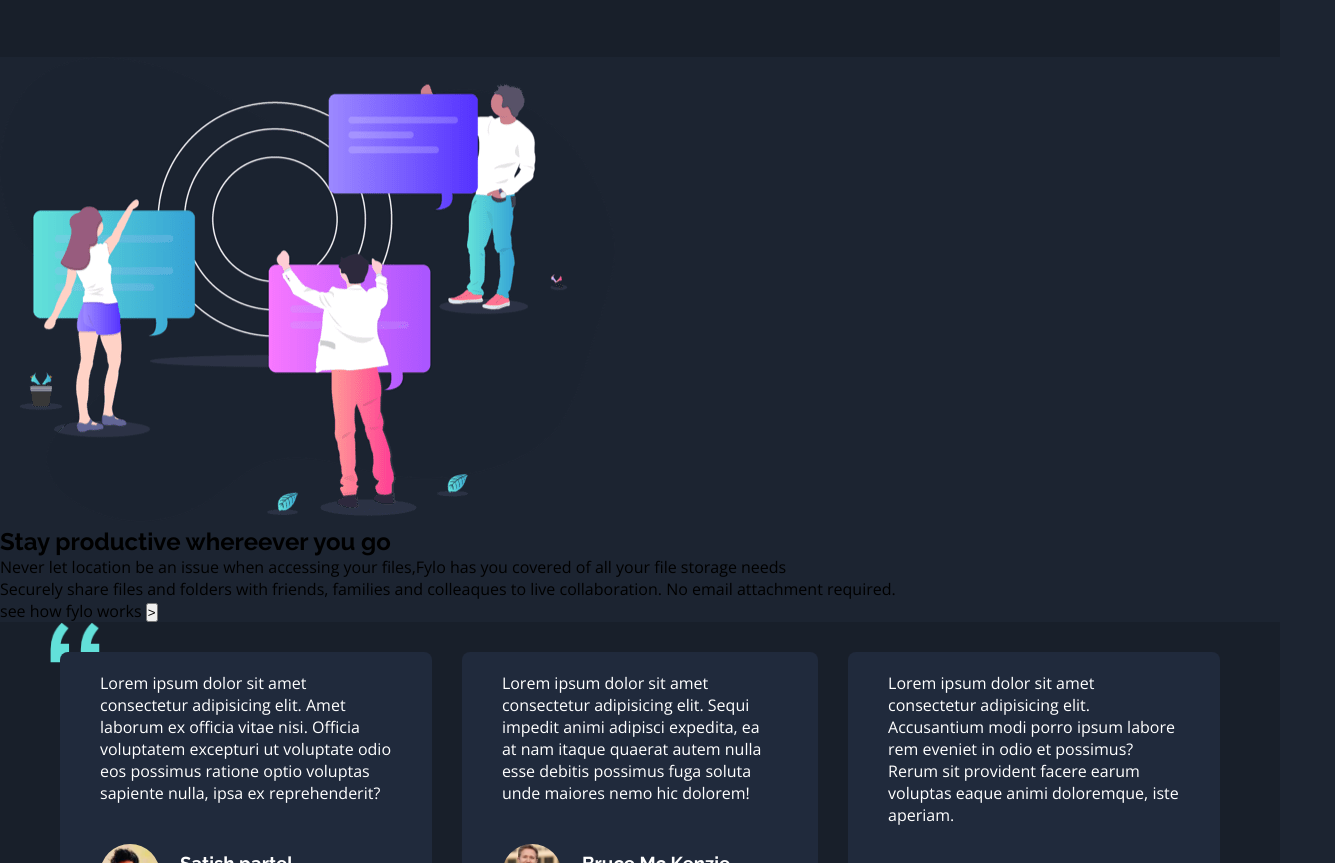
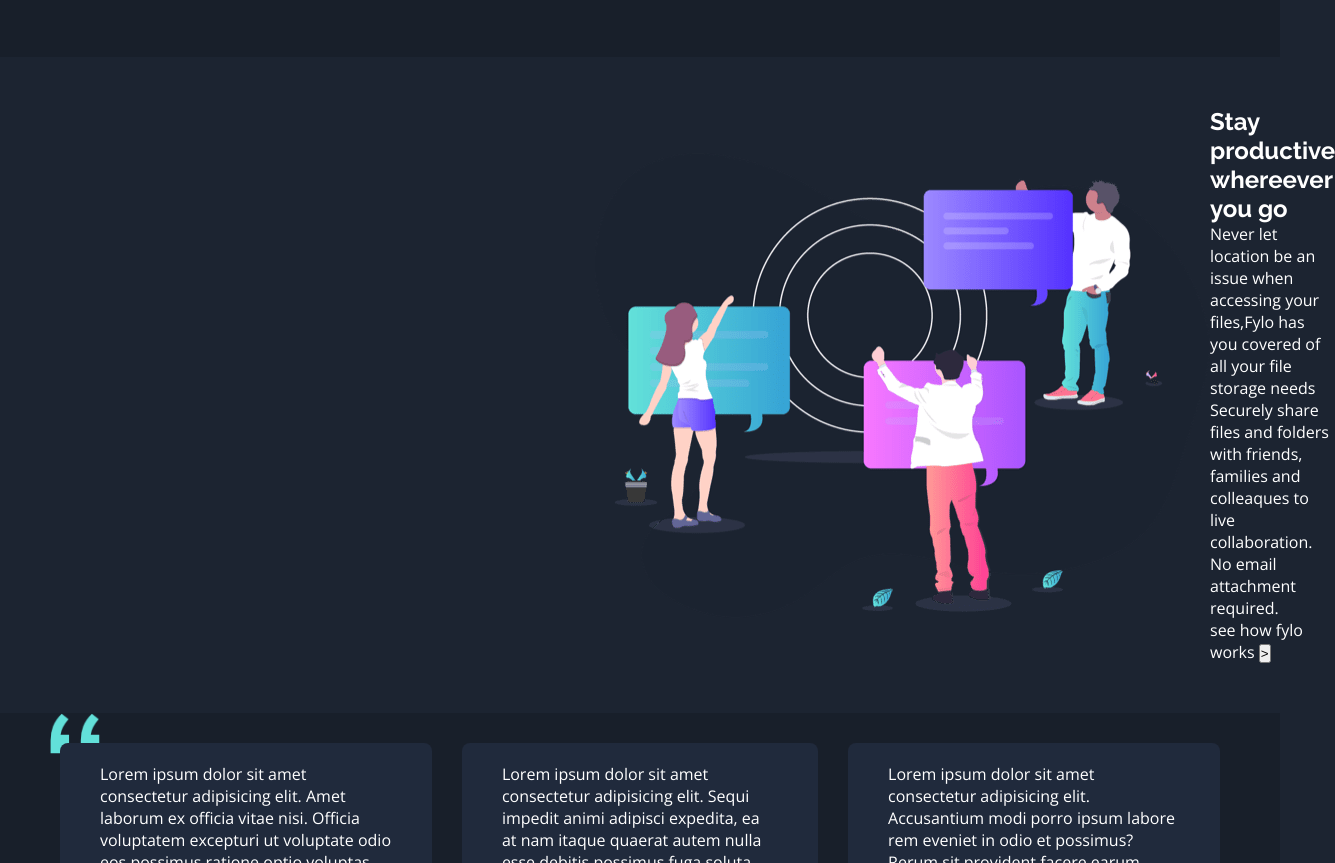
Before and after one commit to chizobambanefoh/testing-fylo, a plain HTML site: page index.html in a window 1280 px wide. Shown: the part 1023-1886 px from the top of the page, 1335 px wide, since content can reach past the window. Drawn offline with nearby package versions, Linux system fonts and the light colour scheme.

Commit message:
added some code to fix the margin and width of my section 2 also added the font size

```diff
--- a/index.html
+++ b/index.html
@@ -69,8 +69,8 @@
       </section>
 
       <section class="inner-section3">
+        <img src="./images/illustration-stay-productive.png" alt="" />
         <div>
-          <img src="./images/illustration-stay-productive.png" alt="" />
           <h1>Stay productive whereever you go</h1>
           <p>
             Never let location be an issue when accessing your files,Fylo has
--- a/style.css
+++ b/style.css
@@ -23,7 +23,7 @@ h1,h2,h3,h4.h5{
 }
 a{
     text-decoration: none;
-    color: white;
+    /* color: white; */
 }
 body {
   background-color: var(--dark-blue1);
@@ -144,6 +144,15 @@ nav img{
     text-align: center;
     padding: 10px 20px;
 }
+.inner-section3{
+    display: grid;
+    grid-template-columns: 1fr 1fr;
+    align-items: center;
+    justify-content: space-between;
+    color: var(--white);
+    width: 90px;
+    margin: 50px auto;
+}
 /* ########################### SECTION 4 ############################ */
 .section4{
     color: var(--white);
@@ -258,3 +267,6 @@ footer{
     display: flex;
     flex-direction: column;
 }
+a{
+    color: var(--white);
+}
```
